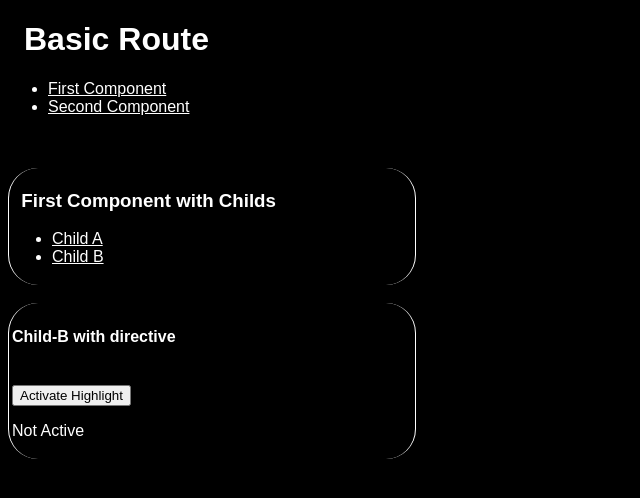
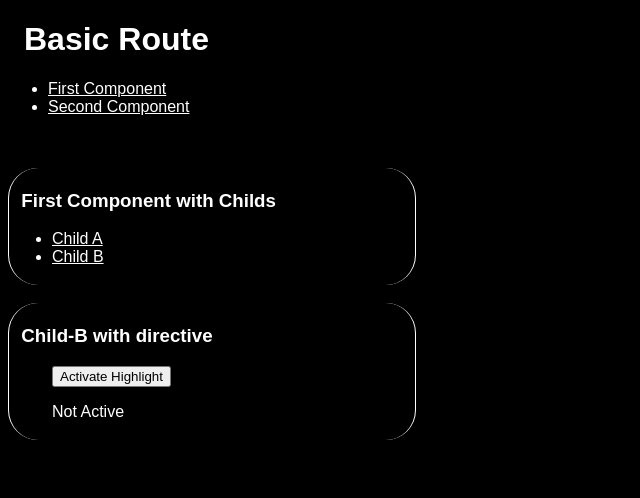
Before and after one commit to BjoernZimmi/Nachbearbeitung, an Angular app: page /first/child-b in a window 1280 px wide. Shown: the top 498 px of the page, without its empty margins (0-640 px from the left). Built offline with nearby package versions, Linux system fonts and the light colour scheme.

Commit message:
added list for child-b component

```diff
--- a/src/app/child-b/child-b.component.html
+++ b/src/app/child-b/child-b.component.html
@@ -1,11 +1,16 @@
-<h4>Child-B with directive</h4>
+<h3>Child-B with directive</h3>
 
-<br>
-
+<nav>
+    <ul style="list-style-type: none">
+        <li>
             <button (click)="isHighlightActive = !isHighlightActive">Activate Highlight</button>
-
+        </li>
+        <li>
             @if (isHighlightActive) {
             <p appHighlight>Active</p>
             } @else if (!isHighlightActive) {
             <p>Not Active</p>
             }
+        </li>
+    </ul>
+</nav>
```
Lines whose indentation alone changed are shown as unchanged.
